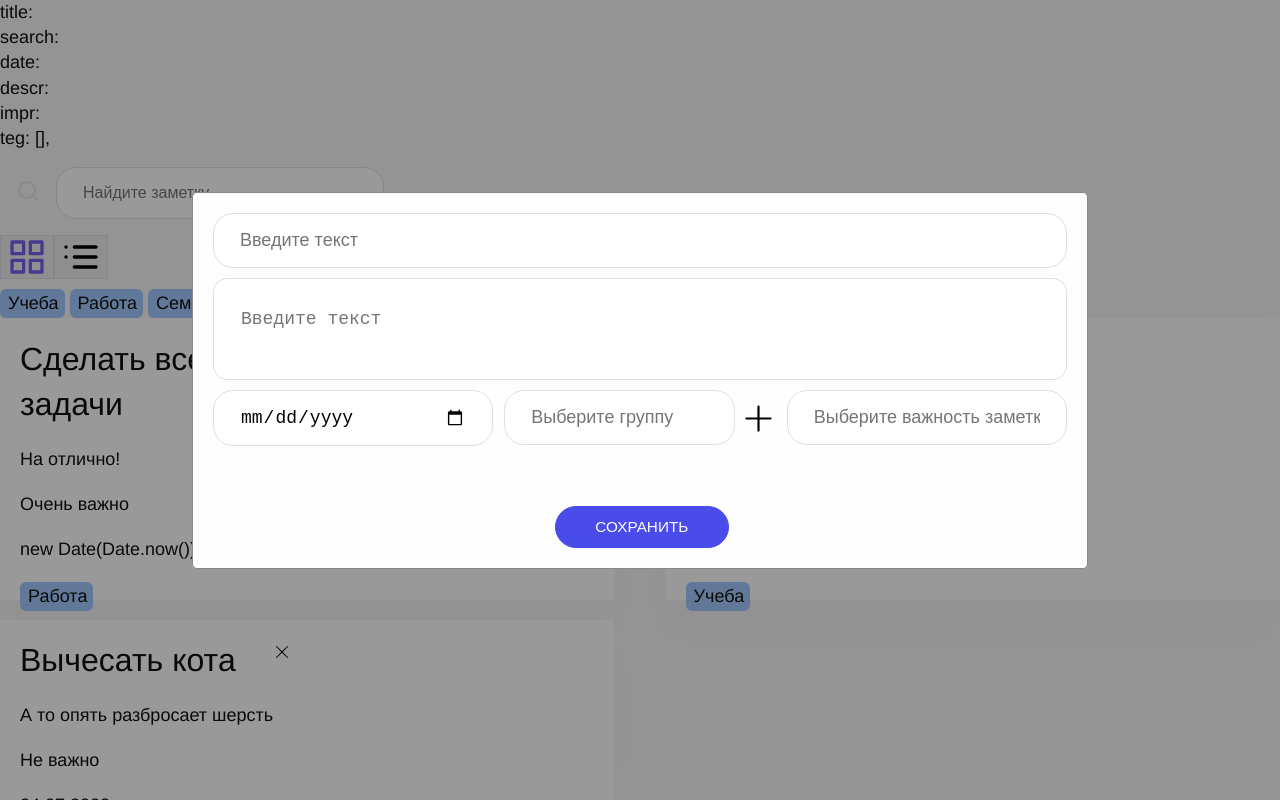
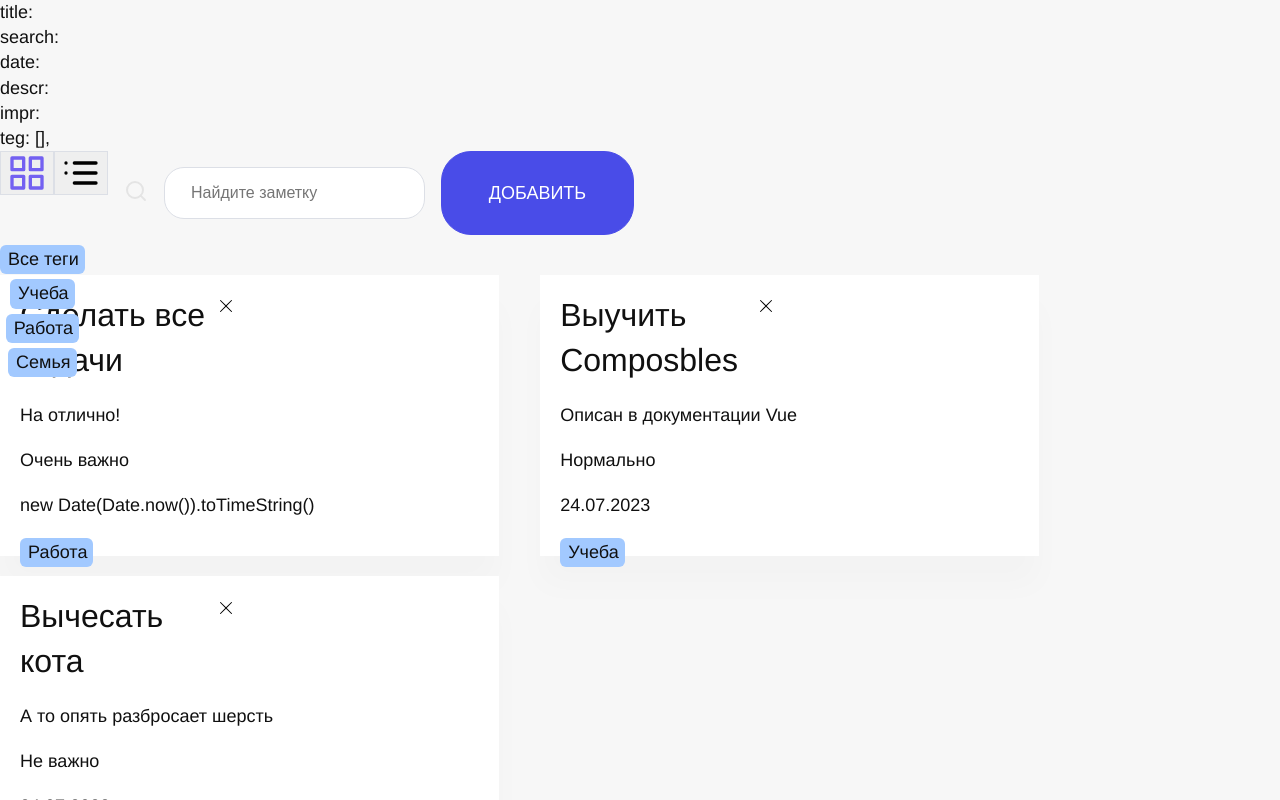
Before and after one commit to zva-2000/Note-App, a Vue app: page / in a window 1280 px wide. Shown: the top 800 px of the page. Built offline with nearby package versions, Linux system fonts and the light colour scheme.

Commit message:
Новое приложение

```diff
--- a/src/App.vue
+++ b/src/App.vue
@@ -7,7 +7,7 @@ import BaseTextarea from './components/BaseTextarea.vue';
 
 import BaseButton from './components/BaseButton.vue';
 
-import MovedButtons from './components/MovedButtons.vue';
+// import MovedButtons from './components/MovedButtons.vue';
 
 // import BaseDeleteButton from './components/BaseDeleteButton.vue';
 
@@ -19,7 +19,7 @@ import AddTegComponent from './components/AddTegComponent.vue';
 
 import AllNotes from './components/AllNotes.vue';
 
-import ModalWindow from './components/ModalWindow.vue'
+// import ModalWindow from './components/ModalWindow.vue'
 
 import { useTags } from './composables/useTags.js';
 
@@ -35,7 +35,7 @@ const { addTegFunctionForCompose, newTag, choosenTegs } = useTags();
 
 const { notes, note, isVisible } = useNotes();
 
-const { search } = useFilter();
+// const { search } = useFilter();
 
 const listOpen = ref(false);
 
@@ -74,63 +74,12 @@ function OpenDrop() {
   <p>impr: {{ note.impr }}</p>
   <p>teg: {{ note.teg }}, {{ newTag }}</p>
 
-  <SearchInput v-model:value="search" />
-
-  <!-- <p v-for="note in notes" :key="note.title" @input="notesFilter">{{ note }}</p> -->
-
-  <!-- <div class="input-container">
-    <p class="error">{{ error }}</p>
-
-    <BaseInput
-      placeholder="Введите текст"
-      v-model:value="note.title"
-      type="text"
-      class="base-input"
-    />
-
-    <BaseTextarea
-      placeholder="Введите текст"
-      v-model:value="note.descr"
-      class="base-textarea"
-    />
-  </div>
-
-  <div class="container">
-    <BaseInput
-      class="date-input"
-      v-model:value="note.date"
-      type="date"
-      placeholder="Введите дату"
-    />
-
-    <ComponentWithDropdown
-      class="impr-input"
-      v-model:value="note.impr"
-      v-model:options="options"
-    />
-
-    <AddTegComponent
-      :class-name="'teg-input'"
-      @chooseTeg="chooseTeg"
-      @update:error="error = $event"
-      :selectedTegs="note.teg"
-    />
-  </div> -->
-
-  <ModalWindow v-if="isVisible"/>
+  <!-- <SearchInput v-model:value="search" /> -->
 
   <NotesWindow/>
 
-  <base-button @click="handleClick">
+  <!-- <base-button @click="handleClick">
     <span>Кнопка</span>
-  </base-button>
-
-  <base-button @click="showModalFunc">
-    <span>Добавить</span>
-  </base-button>
-
-  <!-- <base-button @click="AddNote">
-    <span>Сохранить</span>
   </base-button> -->
 
 </template>
@@ -160,8 +109,5 @@ function OpenDrop() {
   filter: drop-shadow(0 0 2em #42b883aa);
 }
 
-.error {
-  text-align: center;
-  color: red;
-}
+
 </style>
--- a/src/components/AllNotes.vue
+++ b/src/components/AllNotes.vue
@@ -18,8 +18,8 @@
       </div>
     </li>
   </ul>
-
-  <ChangeNoteComponent/>
+<!--
+  <ChangeNoteComponent/> -->
 
 </template>
 
--- a/src/components/ModalWindow.vue
+++ b/src/components/ModalWindow.vue
@@ -1,9 +1,17 @@
 <template>
 
-<div class="modal">
+<base-button @click="openModal">
+    <span>Добавить</span>
+</base-button>
+
+<div class="modal" v-if="visibleModal">
   <div class="modal-content">
     <div class="input-container">
         <p class="error">{{ error }}</p>
+
+        <p class="error">{{ noneTitleMistake }}</p>
+
+        <BaseDeleteButton class="delete-button" @click="closeModal"/>
 
         <BaseInput
           placeholder="Введите текст"
@@ -54,6 +62,8 @@
 
 import { ref } from 'vue';
 
+import BaseDeleteButton from './BaseDeleteButton.vue';
+
 import BaseInput from './BaseInput.vue';
 
 import BaseTextarea from './BaseTextarea.vue';
@@ -68,13 +78,15 @@ import { useNotes } from '../composables/useNotes.js'
 
 import { useTags } from '../composables/useTags.js'
 
-const { note, notes, AddNote } = useNotes();
+const { note, AddNote, visibleModal, openModal, closeModal, noneTitleMistake } = useNotes();
 
 const { chooseTeg } = useTags();
 
 const options = ref(['Очень важно', 'Важно', 'Не важно']);
 
 let error = ref('');
+
+const showModalFunc = () => (visibleModal.value = !visibleModal.value);
 
 </script>
 
@@ -115,6 +127,7 @@ let error = ref('');
 }
 
 .base-input {
+  margin-top: 10px;
   margin-bottom: 10px;
 }
 
@@ -125,11 +138,12 @@ let error = ref('');
 }
 
 .modal {
-    /* display: none;  */
     position: fixed;
     z-index: 1;
+    top: 0;
+    bottom: 0;
+    right: 0;
     left: 0;
-    top: 0;
     width: 100%;
     height: 100%;
     overflow: auto;
@@ -147,4 +161,8 @@ let error = ref('');
     border-radius: 5px;
 }
 
+.error {
+  text-align: center;
+  color: red;
+}
 </style>
--- a/src/components/MovedButtons.vue
+++ b/src/components/MovedButtons.vue
@@ -26,17 +26,6 @@ import { GridMode } from '@/types.ts';
 
 const { changeGrid, viewMode } = useFilter();
 
-const props = defineProps({
-  // grid: Boolean,
-});
-
-// const emit = defineEmits<{
-//   (e: 'onChangeGrid', payload: boolean): void;
-// }>();
-
-// const onChangeGrid = () => {
-//   emit('onChangeGrid', props.grid);
-// };
 </script>
 
 <style>
--- a/src/components/NotesWindow.vue
+++ b/src/components/NotesWindow.vue
@@ -1,19 +1,35 @@
 <template>
+
+<div class="notes-window-header">
+
   <MovedButtons />
 
-  <SelectedTegs class="tags" :items="tags" @chooseTag="setTag" />
+  <SearchInput v-model:value="search" />
+
+  <ModalWindow/>
+
+</div>
+
+<div class="notes-window-main-content">
+
+  <SelectedTegs class="tags" :items="tagsForMainWindow" @chooseTag="setTag" />
 
   <AllNotes />
 
-  <p v-for="tag in tags" :key="tag.id">
-    <a @click="selectedTag === tag">{{ tag.tag }}</a>
-  </p>
+</div>
+
 </template>
 
 <script setup lang="ts">
 import { computed, ref } from 'vue';
 
+import BaseButton from './BaseButton.vue';
+
+import ModalWindow from './ModalWindow.vue'
+
 import MovedButtons from './MovedButtons.vue';
+
+import SearchInput from './SearchInput.vue';
 
 import { useTags } from '../composables/useTags.js';
 
@@ -25,12 +41,27 @@ import { useNotes } from '../composables/useNotes.js';
 
 import { useFilter } from '../composables/useFilter.ts';
 
-const { notesFilter, setTag, SelectedTeg } = useFilter();
+const { notesFilter, setTag, SelectedTeg, search } = useFilter();
 
-const { tags } = useTags();
+const { tagsForMainWindow } = useTags();
 
-const { notes } = useNotes();
+const { notes, visibleModal } = useNotes();
+
 
 </script>
 
-<style></style>
+<style>
+
+.notes-window-header {
+  display: flex;
+}
+
+.notes-window-main-content {
+  display: flex;
+}
+
+.tags {
+  display: flex;
+  flex-direction: column;
+}
+</style>
--- a/src/composables/useFilter.ts
+++ b/src/composables/useFilter.ts
@@ -46,7 +46,7 @@ export function useFilter() {
 
   const notesFilterByTag = computed(() => {
     if (!SelectedTeg.value) return notesFilter.value;
-    if (allTags.value === 'Все теги') return notesFilter.value;
+    if (SelectedTeg.value === 'Все теги') return notesFilter.value;
     return notesFilter.value.filter((note: any) =>
       note.teg.find((item: string) => item === SelectedTeg.value)
     );
--- a/src/composables/useNotes.js
+++ b/src/composables/useNotes.js
@@ -1,6 +1,16 @@
 import { ref } from 'vue'
 
-let isVisible = ref(true);
+let visibleModal = ref(false);
+
+const openModal = () => {
+  visibleModal.value = true;
+};
+
+const closeModal = () => {
+  visibleModal.value = false;
+};
+
+const noneTitleMistake = ref('')
 
 const notes = ref([
     {
@@ -43,10 +53,10 @@ export function useNotes() {
 
   function AddNote() {
     let { title, descr, impr, teg, date } = note.value;
-    // if (title === '') {
-    //   NewMessege = 'Wrong note';
-    //   return false;
-    // }
+    if (title === '' && descr === '') {
+      noneTitleMistake.value = 'Введите заголовок или описание';
+      return false;
+    }
     // if (impr === '') {
     //   NewImr = 'Choose the importance of note';
     //   return false;
@@ -58,16 +68,16 @@ export function useNotes() {
       date,
       teg,
     });
-    // NewMessege = null;
-    // NewImr = null;
+    noneTitleMistake.value = null;
+    // NewImr.value  = null;
     note.value.date = '';
     note.value.title = '';
     note.value.descr = '';
     note.value.impr = '';
     note.value.teg = [];
 
-    isVisible.value = !isVisible.value;
+    closeModal();
   }
 
-  return { notes, note, removeNote, AddNote, isVisible };
+  return { notes, note, removeNote, AddNote, visibleModal, openModal, closeModal, noneTitleMistake };
 }
--- a/src/composables/useTags.js
+++ b/src/composables/useTags.js
@@ -3,6 +3,8 @@ import { ref } from 'vue';
 import { useNotes } from '../composables/useNotes.js';
 
 const { note } = useNotes();
+
+const tagsForMainWindow = ref(['Все теги','Учеба', 'Работа', 'Семья'])
 
 const tags = ref(['Учеба', 'Работа', 'Семья'])
 
@@ -13,6 +15,7 @@ export function useTags() {
 
   const addTegFunctionForCompose = () => {
     tags.value.push(newTag.value);
+    tagsForMainWindow.value.push(newTag.value);
     newTag.value = '';
   };
 
@@ -23,5 +26,5 @@ export function useTags() {
   }
   };
 
-  return { addTegFunctionForCompose, newTag, tags, chooseTeg, choosenTegs };
+  return { addTegFunctionForCompose, newTag, tags, chooseTeg, choosenTegs, tagsForMainWindow };
 }
```
